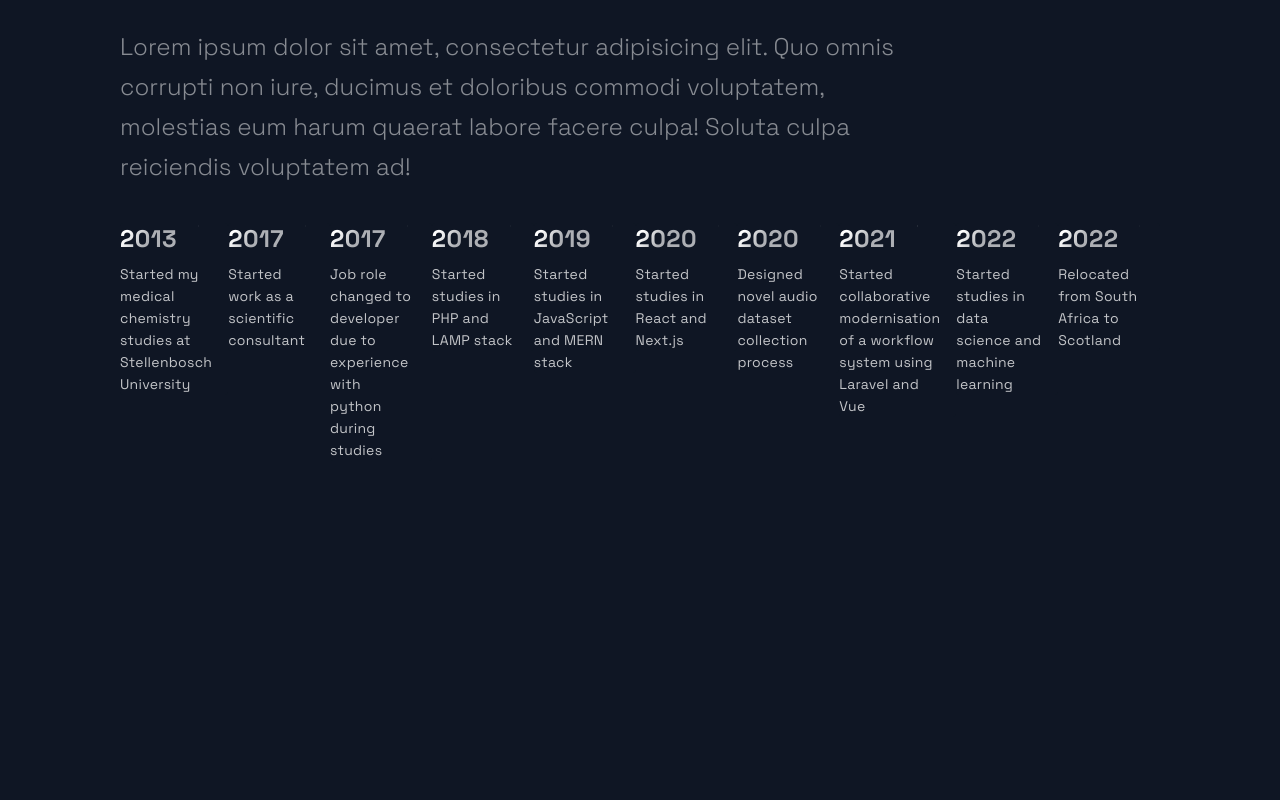
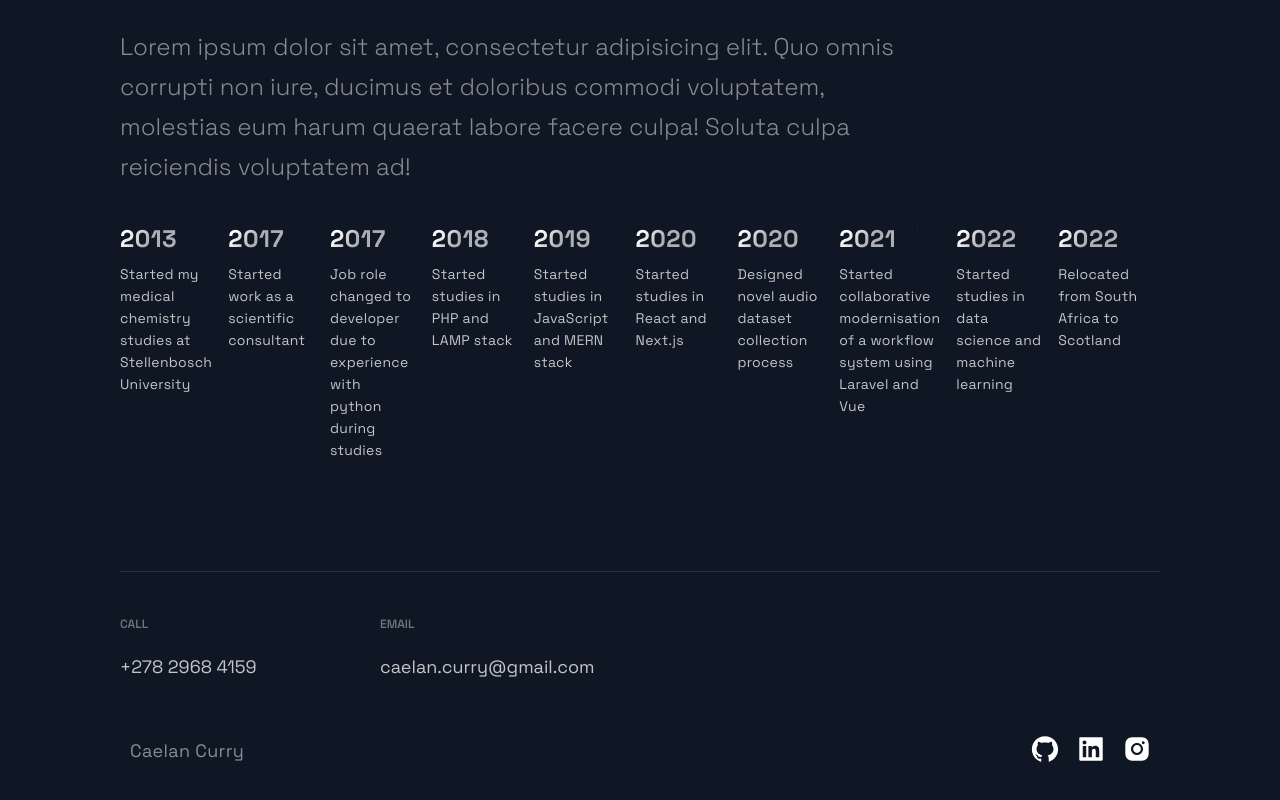
Before and after one commit to CaeCur/personal-portfolio, a Next.js app: page / in a window 1280 px wide. Shown: the part 2232-3032 px from the top of the page. Before the commit the page ends 2773 px from the top, so only its background shows below. Built offline with nearby package versions, Linux system fonts and the light colour scheme.

Commit message:
Added Footer

```diff
--- /dev/null
+++ b/components/Footer/Footer.js
@@ -0,0 +1,52 @@
+import { AiFillGithub, AiFillInstagram, AiFillLinkedin } from "react-icons/ai";
+
+import { SocialIcons } from "../Header/HeaderStyles";
+import {
+  CompanyContainer,
+  FooterWrapper,
+  LinkColumn,
+  LinkItem,
+  LinkList,
+  LinkTitle,
+  Slogan,
+  SocialContainer,
+  SocialIconsContainer,
+} from "./FooterStyles";
+
+const Footer = () => {
+  return (
+    <FooterWrapper>
+      <LinkList>
+        <LinkColumn>
+          <LinkTitle>Call</LinkTitle>
+          <LinkItem href="tel:+2782-968-4159">+278 2968 4159</LinkItem>
+        </LinkColumn>
+
+        <LinkColumn>
+          <LinkTitle>Email</LinkTitle>
+          <LinkItem href="mailto:caelan.curry@gmail.com">caelan.curry@gmail.com</LinkItem>
+        </LinkColumn>
+      </LinkList>
+
+      <SocialIconsContainer>
+        <CompanyContainer>
+          <Slogan>Caelan Curry</Slogan>
+        </CompanyContainer>
+
+        <SocialContainer>
+          <SocialIcons href="https://github.com/CaeCur">
+            <AiFillGithub size="3rem" />
+          </SocialIcons>
+          <SocialIcons href="https://www.linkedin.com/in/caelan-curry-38188a227/">
+            <AiFillLinkedin size="3rem" />
+          </SocialIcons>
+          <SocialIcons href="https://www.instagram.com/caelancurry/">
+            <AiFillInstagram size="3rem" />
+          </SocialIcons>
+        </SocialContainer>
+      </SocialIconsContainer>
+    </FooterWrapper>
+  );
+};
+
+export default Footer;
--- /dev/null
+++ b/components/Footer/FooterStyles.js
@@ -0,0 +1,142 @@
+import styled from "styled-components";
+
+export const FooterWrapper = styled.section`
+  width: calc(100vw - 96px);
+  max-width: 1040px;
+  padding: 2rem 48px 40px;
+  margin: 1rem auto;
+  box-sizing: content-box;
+  @media ${(props) => props.theme.breakpoints.sm} {
+    padding: 0 16px 48px;
+    width: calc(100vw - 32px);
+  }
+`;
+
+export const LinkItem = styled.a`
+  font-size: 18px;
+  line-height: 30px;
+  color: rgba(255, 255, 255, 0.75);
+  margin-bottom: 16px;
+  transition: 0.3s ease;
+  position: relative;
+  left: 0;
+  &:hover {
+    color: #fff;
+    left: 6px;
+  }
+  @media ${(props) => props.theme.breakpoints.md} {
+    font-size: 16px;
+    line-height: 28px;
+    display: flex;
+  }
+  @media ${(props) => props.theme.breakpoints.sm} {
+    font-size: 8px;
+    line-height: 14px;
+    margin-bottom: 8px;
+    display: flex;
+    align-items: center;
+  }
+`;
+
+export const SocialIconsContainer = styled.div`
+  max-width: 1040px;
+  display: flex;
+  justify-content: space-between;
+  @media ${(props) => props.theme.breakpoints.md} {
+    display: flex;
+    justify-content: space-between;
+  }
+  @media ${(props) => props.theme.breakpoints.sm} {
+    display: flex;
+    width: 100%;
+    flex-direction: column;
+  }
+`;
+
+export const CompanyContainer = styled.div`
+  display: flex;
+  align-items: baseline;
+  flex-wrap: wrap;
+  margin-right: auto;
+
+  @media ${(props) => props.theme.breakpoints.md} {
+    flex-direction: column;
+    align-items: baseline;
+  }
+  @media ${(props) => props.theme.breakpoints.sm} {
+    display: flex;
+    flex-direction: column;
+    margin: 0 0 32px;
+    align-items: center;
+  }
+`;
+
+export const Slogan = styled.p`
+  color: rgba(255, 255, 255, 0.5);
+  min-width: 280px;
+  letter-spacing: 0.02em;
+  font-size: 18px;
+  line-height: 30px;
+  padding: 1rem;
+  @media ${(props) => props.theme.breakpoints.md} {
+    font-size: 16px;
+    line-height: 28px;
+  }
+  @media ${(props) => props.theme.breakpoints.sm} {
+    line-height: 22px;
+    font-size: 14px;
+    min-width: 100px;
+  }
+`;
+
+export const SocialContainer = styled.div`
+  display: flex;
+  align-items: center;
+  @media ${(props) => props.theme.breakpoints.md} {
+    justify-content: center;
+    padding-right: 16px;
+    flex-wrap: wrap;
+  }
+`;
+
+export const LinkList = styled.ul`
+  border-top: 1px solid rgba(255, 255, 255, 0.1);
+  display: grid;
+  grid-template-columns: repeat(3, minmax(85px, 220px));
+  gap: 40px;
+  padding: 40px 0 28px;
+  @media ${(props) => props.theme.breakpoints.lg} {
+    padding: 32px 0 16px;
+  }
+  @media ${(props) => props.theme.breakpoints.md} {
+    width: 100%;
+    padding: 32px 0 16px;
+    gap: 16px;
+  }
+  @media ${(props) => props.theme.breakpoints.sm} {
+    width: 100%;
+    padding: 32px 4px 16px;
+    gap: 5px;
+  }
+`;
+
+export const LinkColumn = styled.div`
+  display: flex;
+  flex-direction: column;
+  max-width: 220px;
+  width: 100%;
+`;
+export const LinkTitle = styled.h4`
+  font-style: normal;
+  font-weight: 600;
+  font-size: 12px;
+  line-height: 24px;
+  text-transform: uppercase;
+  color: rgba(255, 255, 255, 0.4);
+  margin-bottom: 16px;
+  @media ${(props) => props.theme.breakpoints.sm} {
+    font-size: 10px;
+    line-height: 12px;
+    margin-bottom: 8px;
+  }
+`;
--- a/layout/Layout.js
+++ b/layout/Layout.js
@@ -1,4 +1,5 @@
 import Header from "../components/Header/Header";
+import Footer from "../components/Footer/Footer";
 import { Container } from "./LayoutStyles";
 
 export const Layout = ({ children }) => {
@@ -6,6 +7,7 @@
     <Container>
       <Header />
       <main>{children}</main>
+      <Footer />
     </Container>
   );
 };
```
